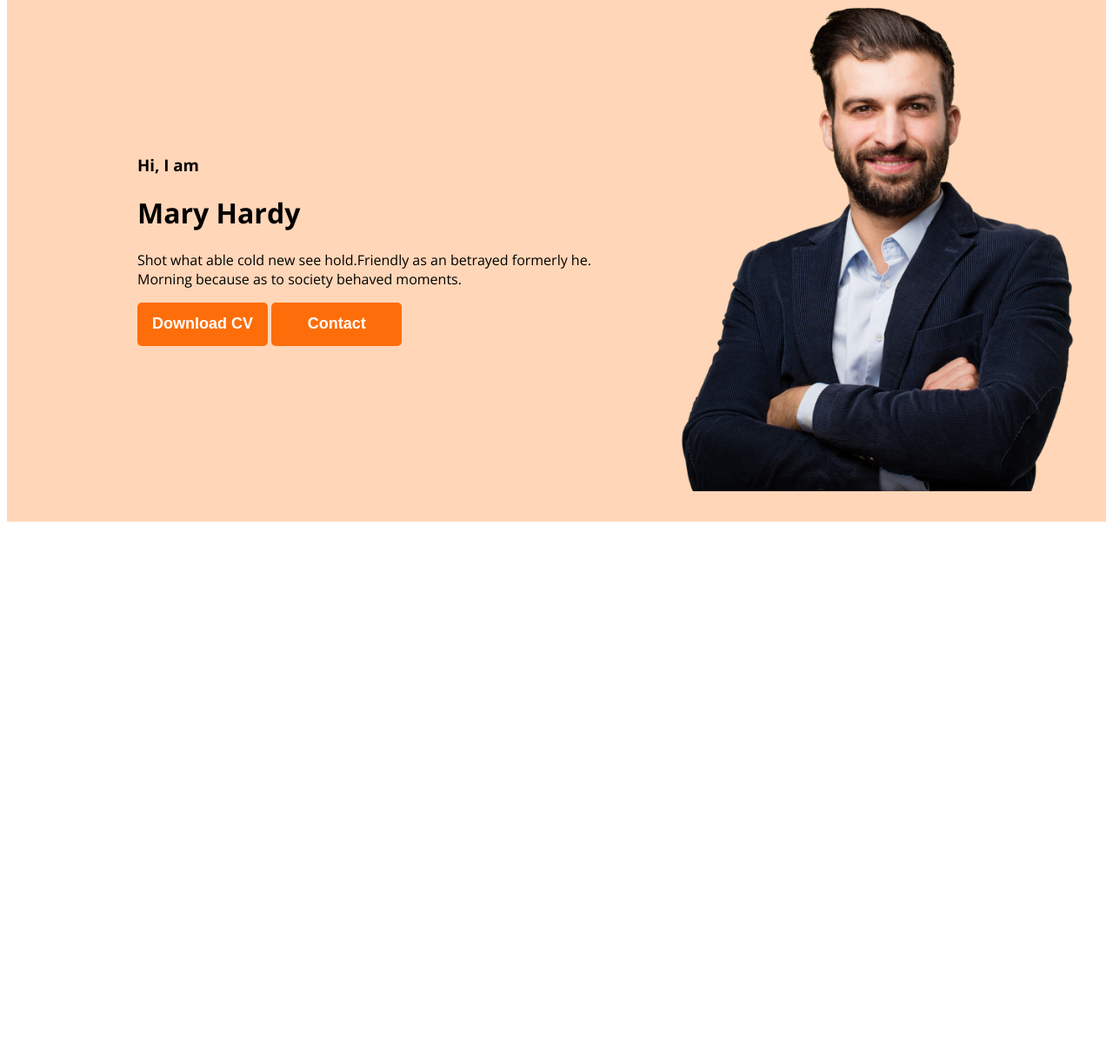
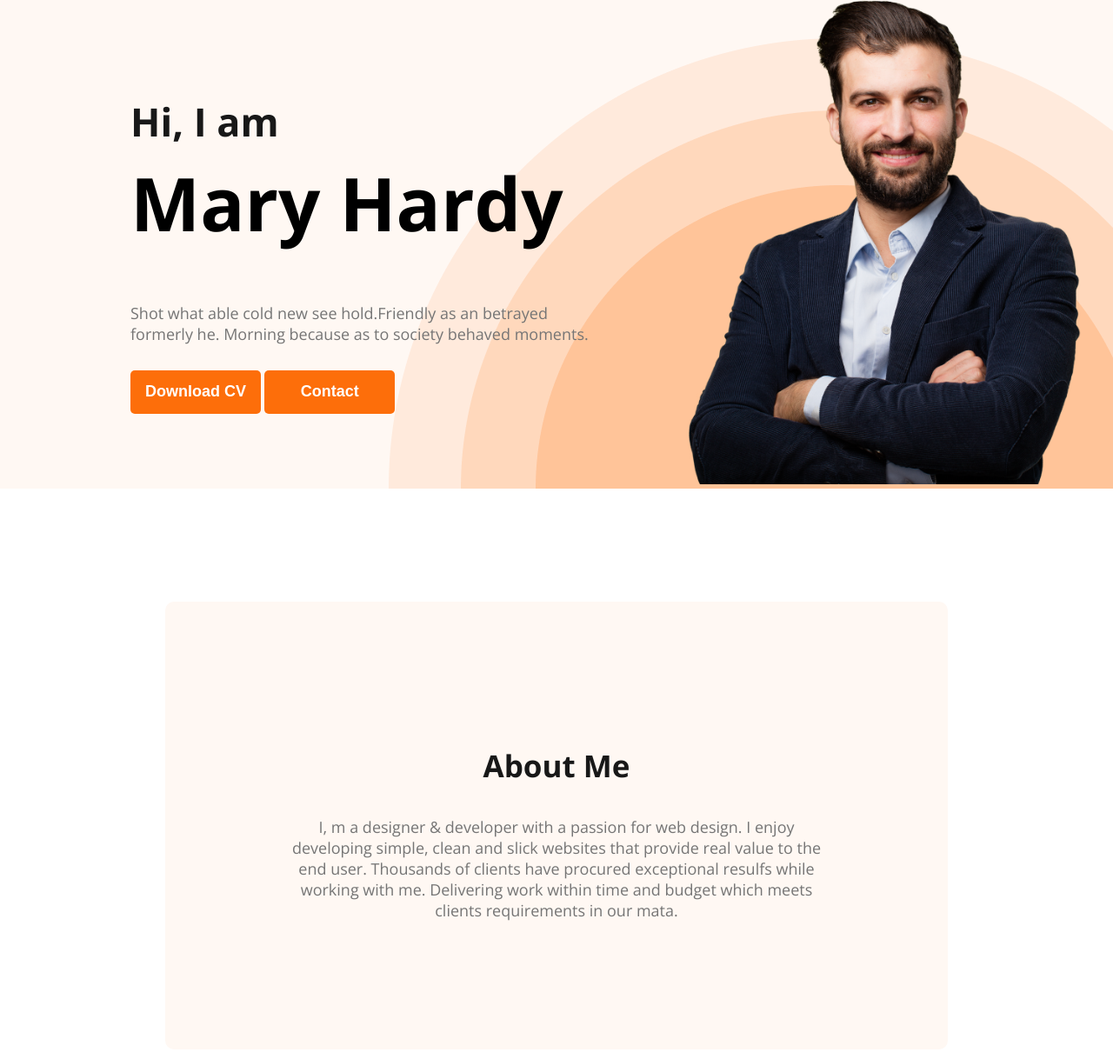
Before and after one commit to habibulalam/web-developer-portfolio, a plain HTML site: page index.html in a window 1280 px wide. Shown: the part 203-1413 px from the top of the page at 87% size. Before the commit the page ends 811 px from the top, so only its background shows below. Drawn offline with nearby package versions, Linux system fonts and the light colour scheme.

Commit message:
about section added

```diff
--- a/index.html
+++ b/index.html
@@ -26,11 +26,11 @@
         </nav>
         <div class="banner">
             <div class="banner-content">
-                <h3 class="banner-greating">Hi, I am</h3>
+                <h3 class="banner-greeting">Hi, I am</h3>
 
                 <h1 class="banner-title">Mary Hardy</h1>
 
-                <p>Shot what able cold new see hold.Friendly as an betrayed formerly he. Morning because as to society
+                <p class="banner-discrption">Shot what able cold new see hold.Friendly as an betrayed formerly he. Morning because as to society
                     behaved moments.</p>
                 <button class="btn-primary">Download CV</button>
                 <button class="btn-primary">Contact</button>
@@ -41,6 +41,12 @@
         </div>
     </header>
     <main>
+        <section class="about">
+            <h3 class="section-title">About Me</h3>
+            <p class="section-description">
+                I, m a designer & developer with a passion for web design. I enjoy developing simple, clean and slick websites that provide real value to the end user. Thousands of clients have procured exceptional resulfs while working with me. Delivering work within time and budget which meets clients requirements in our mata.
+            </p>
+        </section>
 
     </main>
     <footer>
--- a/styles/portfolio.css
+++ b/styles/portfolio.css
@@ -1,6 +1,22 @@
 /* mixed styles */
 body {
     font-family: 'Open Sans', sans-serif;
+    margin: 0;
+    padding: 0;
+}
+
+.section-title {
+    color: #181818;
+    text-align: center;
+    font-size: 35px;
+    font-weight: 700;
+}
+
+.section-description {
+    color: #757575;
+    text-align: center;
+    font-size: 18px;
+    font-weight: 400;
 }
 
 /* navigation styles */
@@ -51,17 +67,55 @@ nav a {
 
 /* header styles */
 .header {
-    background-color: #ffd6b8;
-    ;
+    background-color: #FFF8F3;
+    background-image: url(../images/header_bg.png);
+    background-repeat: no-repeat;
+    background-position: bottom right;
 }
 
 .banner {
-    padding: 30px 30px 30px 150px;
+    padding: 30px 30px 0px 150px;
     display: flex;
     align-items: center;
+    justify-content: space-between;
+}
+
+.banner-content {
+    max-width: 550px;
 }
 
 .banner .profile-picture {
     width: 500px;
+}
+
+.banner-greeting {
+    font-size: 45px;
+    color: #181818;
+    margin-bottom: 0;
+}
+
+.banner-title {
+    font-size: 85px;
+    font-weight: 700;
+    margin-top: 5px;
 
 }
+
+.banner-discrption {
+    margin-top: 20px;
+    margin-bottom: 30px;
+    color: #757575;
+    font-size: 18px;
+    font-weight: 400;
+}
+
+/* main section style */
+
+/* about section style */
+.about {
+    border-radius: 10px;
+    background: #FFF8F3;
+    margin: 130px 190px;
+    padding: 130px;
+    text-align: center;
+}
```
